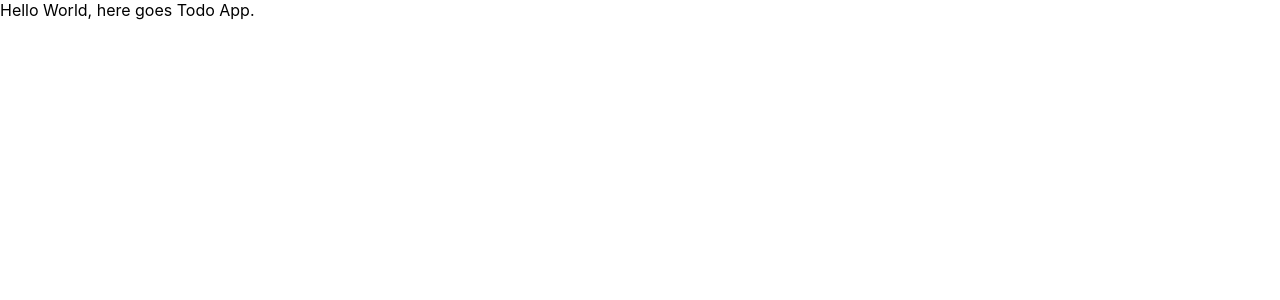
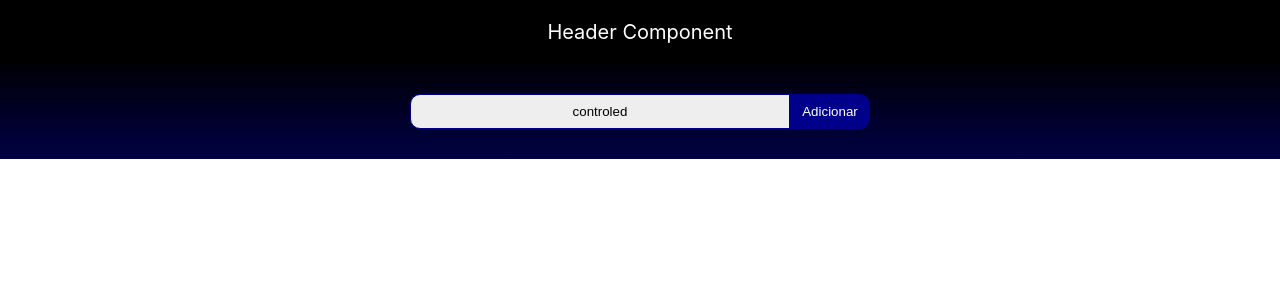
Before and after one commit to CapitaoDAreia/crll-toDoApp-frontend, a React (Create React App) app: page / in a window 1280 px wide. Shown: the top 300 px of the page. Built offline with nearby package versions, Linux system fonts and the light colour scheme; no server answers.

Commit message:
Adding components and a hook to call backend

```diff
--- a/src/App.tsx
+++ b/src/App.tsx
@@ -1,10 +1,11 @@
 import React from 'react';
+import Home from './Screens/Home/Home';
 
 function App() {
   return (
-    <div className="App">
-      Hello World, here goes Todo App.
-    </div>
+    <>
+      <Home/>
+    </>
   );
 }
 
--- /dev/null
+++ b/src/Components/ContentContainer/ContentContainer.tsx
@@ -0,0 +1,24 @@
+import { styled } from '@mui/material'
+
+interface ContentContainerProps {
+    children: JSX.Element | JSX.Element[]
+}
+
+const ContentContainerStyled = styled('section')({
+    display: 'flex',
+    flexDirection: 'column',
+    padding: '20px 10px',
+    backgroundColor: 'grey',
+
+    background: 'linear-gradient(360deg, #010144, #000007)',
+})
+
+const ContentContainer=(props: ContentContainerProps)=>{
+    return(
+        <ContentContainerStyled>
+            {props.children}
+        </ContentContainerStyled>
+    )
+}
+
+export default ContentContainer
--- /dev/null
+++ b/src/Components/Form/FormContainer.tsx
@@ -0,0 +1,68 @@
+import { styled } from "@mui/material";
+import React from "react";
+
+const FormContainerStyled = styled("div")({
+    width: '100%',
+    display: 'flex',
+    flexDirection: 'column',
+    alignItems: 'center'
+});
+
+const Form = styled("form")({
+    padding: '10px 20px',
+
+});
+
+const Input = styled("input")({
+    width: '380px',
+    height: '35px',
+    borderRadius: '10px 0px 0px 10px',
+    border: '1px solid darkblue',
+    padding: '10px',
+    textAlign: 'center',
+    background:'#EEEEEE',
+    // outline: '1px solid red',
+    "&:focus-visible":{
+        outline: '1px solid darkblue',
+        background: '#FFFFFF'
+    }
+});
+
+const Button = styled('button')({
+    height: '35px',
+    width: '80px',
+    borderRadius: '0px 10px 10px 0px',
+    border: '1px solid darkblue',
+    background: 'darkblue',
+    color: '#FFFFFF',
+    '&:hover':{
+        cursor: 'pointer',
+        opacity: '.9'
+    },
+    '&:active':{
+
+    }
+})
+
+const FormContainer = () => {
+  const [inputState, setInputState] = React.useState<string>("controled");
+
+  return (
+    <FormContainerStyled>
+      <Form>
+        <Input
+          type={"text"}
+          value={inputState}
+          onChange={(e: React.ChangeEvent<HTMLInputElement>) => {
+            setInputState(e.target.value);
+          }}
+        />
+        <Button>
+            Adicionar
+        </Button>
+      </Form>
+    </FormContainerStyled>
+  );
+};
+
+export default FormContainer;
--- /dev/null
+++ b/src/Components/Header/Header.tsx
@@ -0,0 +1,19 @@
+import {styled} from '@mui/material'
+
+const HeaderContainer = styled('div')({
+    backgroundColor: '#000000',
+    color: '#ffffff',
+    padding: '20px 10px',
+    textAlign: 'center',
+    fontSize: '20px'
+})
+
+const Header=()=>{
+    return(
+        <HeaderContainer>
+            Header Component
+        </HeaderContainer>
+    )
+}
+
+export default Header
--- /dev/null
+++ b/src/Components/Table/Table.tsx
@@ -0,0 +1,28 @@
+import {
+  Table as MuiTable,
+  TableHead,
+  TableBody,
+  TableRow,
+  TableCell,
+} from "@mui/material";
+
+import useBringData from "../../Hooks/useBringData";
+
+const Table = () => {
+  const URL = `http://localhost:3004/api/todos/`;
+
+  const [response] = useBringData({ URL });
+
+  return (
+    <MuiTable>
+      <TableHead>
+        <TableRow></TableRow>
+      </TableHead>
+      <TableBody>
+        <TableRow></TableRow>
+      </TableBody>
+    </MuiTable>
+  );
+};
+
+export default Table;
--- /dev/null
+++ b/src/Hooks/useBringData.ts
@@ -0,0 +1,30 @@
+import axios, { AxiosResponse } from "axios";
+import React from "react";
+
+interface UseBringDataProps {
+  URL: string;
+}
+
+const initialState: AxiosResponse<any, any> = {
+  data: {},
+  status: 0,
+  statusText: "null",
+  headers: {},
+  config: {},
+};
+
+const useBringData = (props: UseBringDataProps) => {
+  const [resState, setResState] =
+    React.useState<AxiosResponse<any, any>>(initialState);
+
+  React.useEffect(() => {
+    axios.get(props.URL, {}).then((response) => {
+      console.log(response);
+      setResState(response);
+    });
+  }, []);
+
+  return [resState];
+};
+
+export default useBringData;
--- /dev/null
+++ b/src/Screens/Home/Home.tsx
@@ -0,0 +1,25 @@
+import {styled} from '@mui/material'
+import ContentContainer from '../../Components/ContentContainer/ContentContainer'
+import FormContainer from '../../Components/Form/FormContainer'
+import Header from '../../Components/Header/Header'
+import Table from '../../Components/Table/Table'
+
+const HomeContainer = styled('div')({
+    color: '#ffffff',
+    display: 'flex',
+    flexDirection: 'column',
+})
+
+const Home=()=>{
+    return(
+        <HomeContainer>
+            <Header />
+            <ContentContainer>
+                <FormContainer />
+                <Table />
+            </ContentContainer>
+        </HomeContainer>
+    )
+}
+
+export default Home
--- a/src/index.css
+++ b/src/index.css
@@ -1,5 +1,10 @@
+*{
+  padding: 0;
+  margin: 0;
+  box-sizing: border-box;
+}
+
 body {
-  margin: 0;
   font-family: -apple-system, BlinkMacSystemFont, 'Segoe UI', 'Roboto', 'Oxygen',
     'Ubuntu', 'Cantarell', 'Fira Sans', 'Droid Sans', 'Helvetica Neue',
     sans-serif;
```
